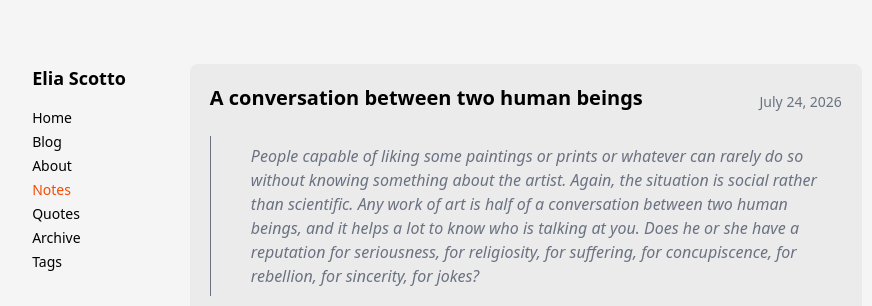
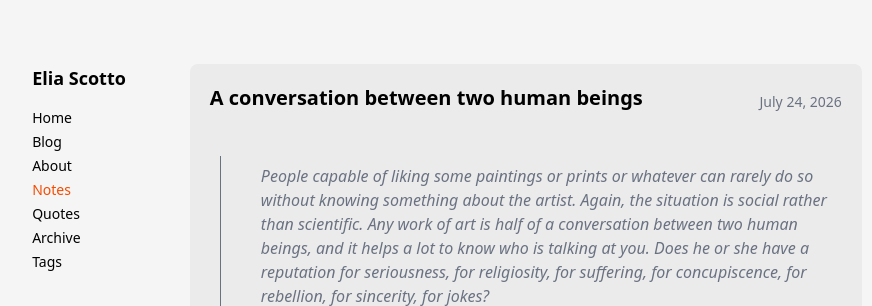
Before and after one commit to eliascotto/scotto.me, an Astro site: page /notes in a window 1280 px wide. Shown: the top 306 px of the page, without its empty margins (193-1065 px from the left). Built offline with nearby package versions, Linux system fonts and the light colour scheme; Astro itself is replaced by a stand-in of ours; some packages are replaced by stand-ins of ours.

Commit message:
Added left margin to quoteback blockquote el

```diff
--- a/src/components/QuoteBack.astro
+++ b/src/components/QuoteBack.astro
@@ -15,7 +15,7 @@ const favicon = `https://s2.googleusercontent.com/s2/favicons?domain_url=${encod
 ---
 
 <figure class="flex flex-col gap-2 mt-2 mb-4">
-  <blockquote class="m-0" cite={cite} aria-label={`Quotation by ${author}`}>
+  <blockquote class="ml-2.5" cite={cite} aria-label={`Quotation by ${author}`}>
     {content}
   </blockquote>
 
```
